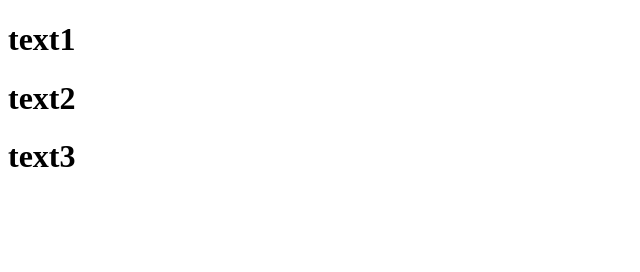
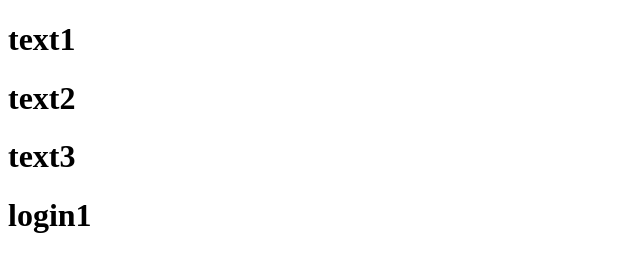
Before and after one commit to shashi0147/bangalore, a plain HTML site: page index.html in a window 1280 px wide. Shown: the whole page, without its empty margins (0-640 px from the left). Drawn offline with Linux system fonts and the light colour scheme.

Commit message:
frist commit login

```diff
--- a/index.html
+++ b/index.html
@@ -10,5 +10,6 @@
      <h1> text1 </h1>
      <h1> text2 </h1>
      <h1> text3 </h1>
+     <h1> login1 </h1>
  </body>
  </html>
```
